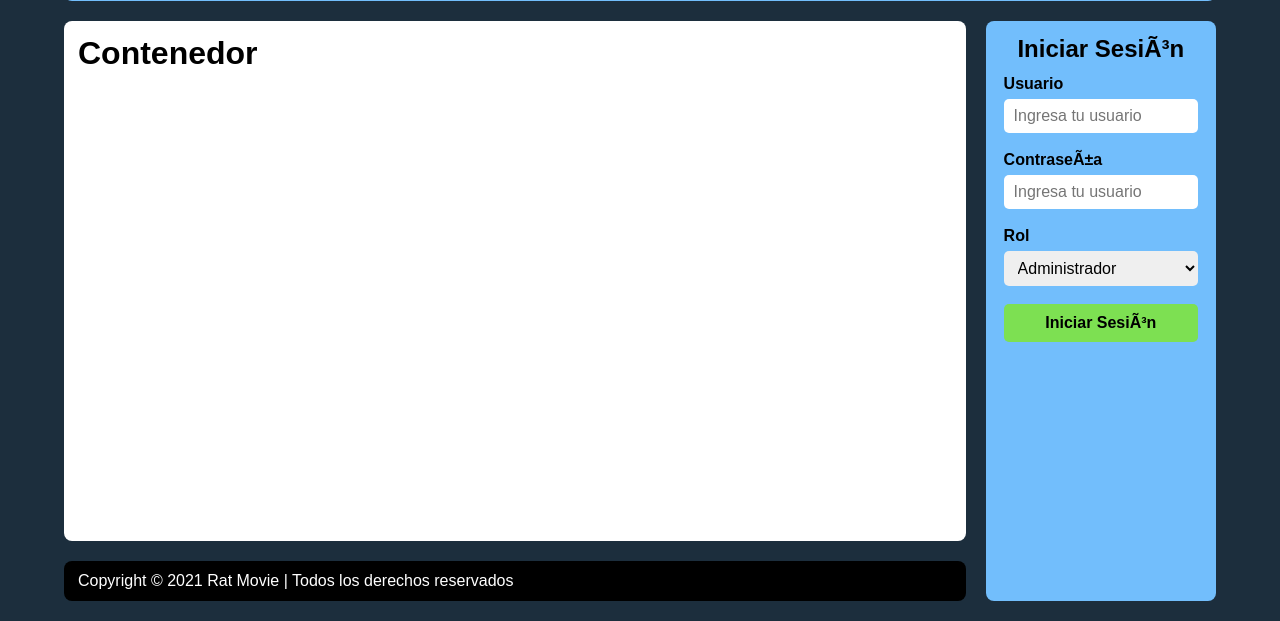
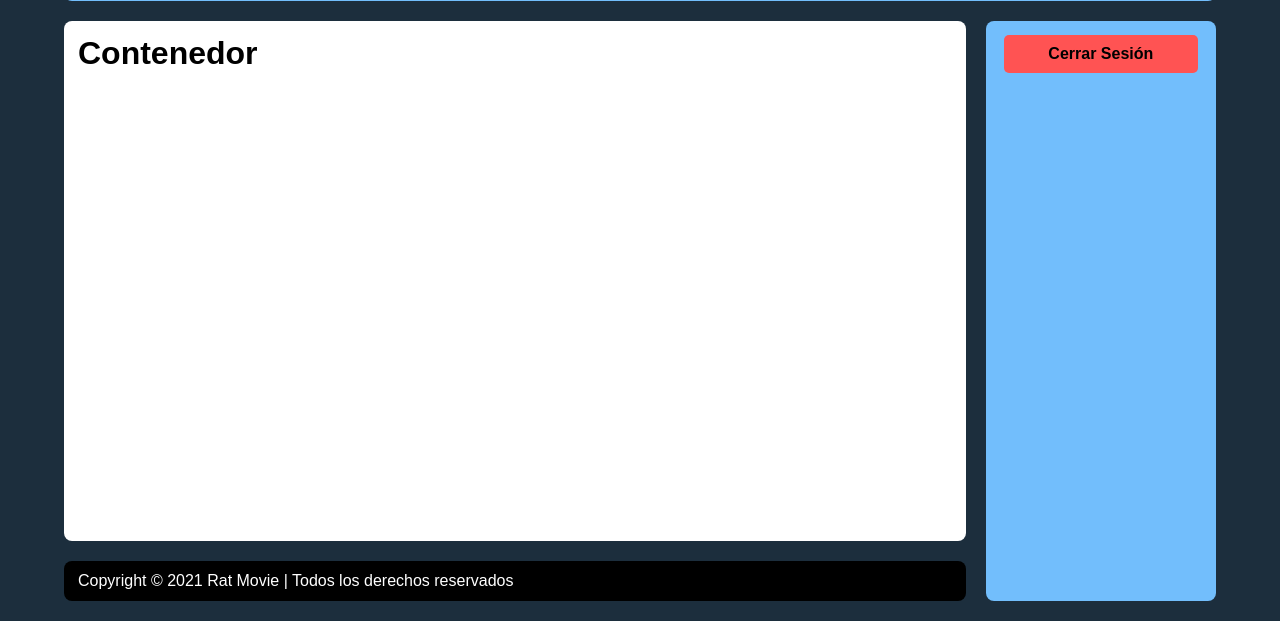
Before and after one commit to NickMan016/equipo06_web, a PHP site: page /alumno.html in a window 1280 px wide. Shown: the part 207-828 px from the top of the page. Run offline with PHP 8.4, Linux system fonts and the light colour scheme.

Commit message:
Correciones de Admin y otros

```diff
--- a/alumno.html
+++ b/alumno.html
@@ -1,9 +1,9 @@
 <DOCTYPE html>
-	<html>
+	<html lang="es">
 
 	<head>
 		<title>Maquetado de prueba</title>
-		<meta charset="uft-8">
+		<meta charset="utf-8">
 		<meta name="description" content="">
 		<meta name="author" content="Salvador Arredondo Carbajal">
 		<meta name="Keywords" content=>
@@ -60,30 +60,9 @@
 			</div>
 
 			<div class="aside">
-				<div class="titulo-form">
-					Iniciar Sesión
-				</div>
 				<form class="formulario">
-					<div class="form-group">
-						<label for="usuario">Usuario</label>
-						<input type="text" name="usuario" id="usuario" placeholder="Ingresa tu usuario">
-					</div>
-
-					<div class="form-group">
-						<label for="usuario">Contraseña</label>
-						<input type="password" name="usuario" id="usuario" placeholder="Ingresa tu usuario">
-					</div>
-
-					<div class="form-group">
-						<label for="usuario">Rol</label>
-						<select name="role" id="role">
-							<option value="">Administrador</option>
-							<option value="">Profesor</option>
-							<option value="">Alumno</option>
-						</select>
-					</div>
-
-					<button class="btn-form">Iniciar Sesión</button>
+					<button class="btn-form btn-forth">Cerrar Sesión</button>
+					<p class="fecha" id="fecha"></p>
 				</form>
 			</div>
 
--- a/css/main_style.css
+++ b/css/main_style.css
@@ -161,7 +161,7 @@ header .titulo {
     top: 0;
 }
 
-.submenu > li > a.active {
+.submenu li > a.active {
     background: #7de052 !important;
 }
 
--- a/js/administrador.js
+++ b/js/administrador.js
@@ -54,9 +54,6 @@ $(document).ready(function () {
             cargarActividades();
         if (activeTab == '#tab6')
             cargarEvaluacion();
-        // else{
-        //     $(activeTab).show();
-        // }
 
         if (activeTab == '#tab8')
             actualizarPerfil();
@@ -161,7 +158,7 @@ $("#btn-form-perfil").click(function (e) {
         url: "php/perfil.php",
         data: $('.formulario-usuario').serialize(),
         success: (response) => {
-            console.log(response);
+            alert(response);
         }
     });
 });
--- a/php/usuarios.php
+++ b/php/usuarios.php
@@ -16,6 +16,11 @@ if ($conexion->connect_errno) {
     $response = [];
 
     while ($fila = $result->fetch_assoc()) {
+        $password = '';
+        for ($i=0; $i < strlen($fila['password']); $i++) {
+            $password .= '*';
+        }
+        $fila['password'] = $password;
         array_push($response, $fila);
     }
 
```
Also changed, not shown: administrador.html (+0 -20 lines).
